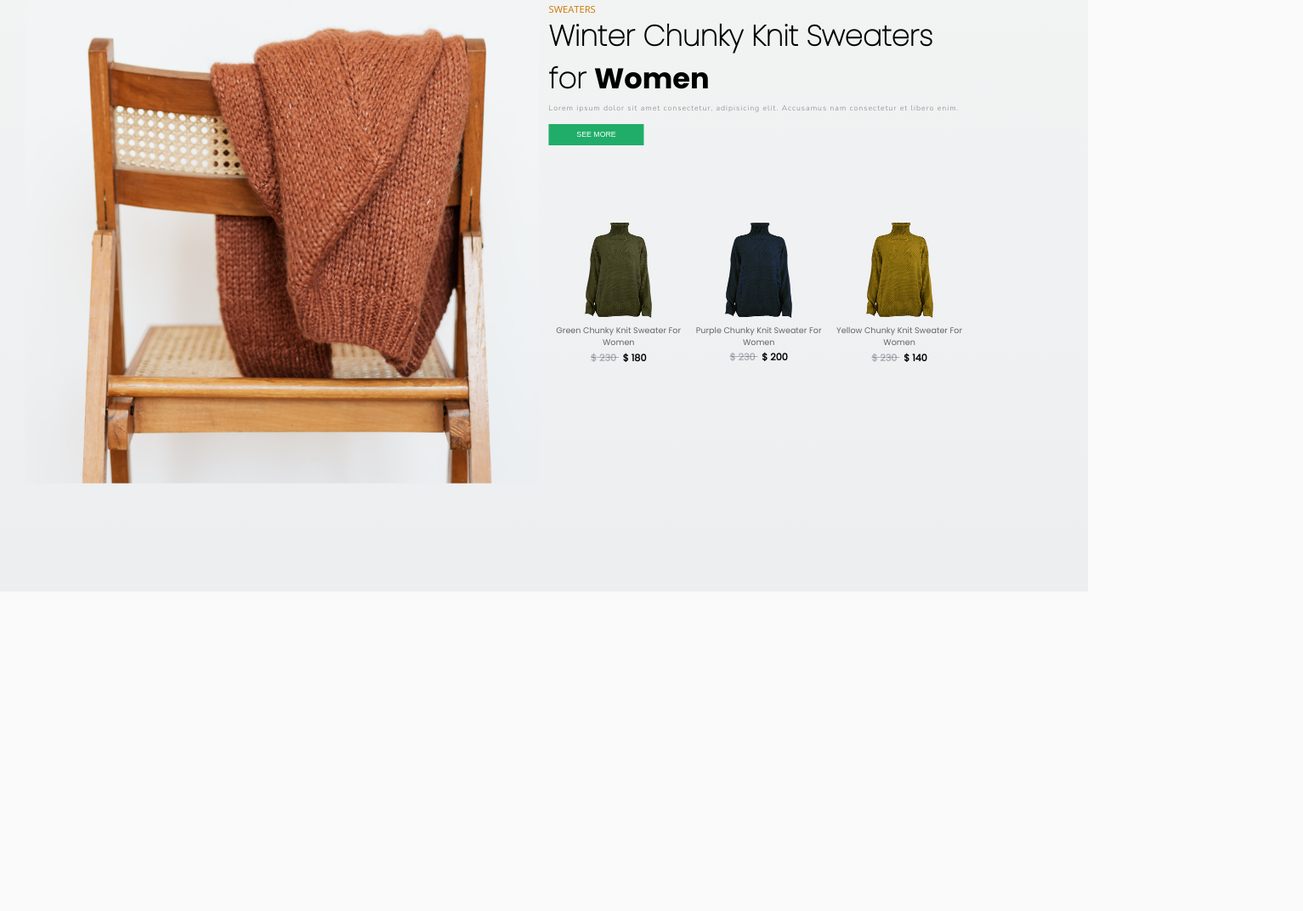
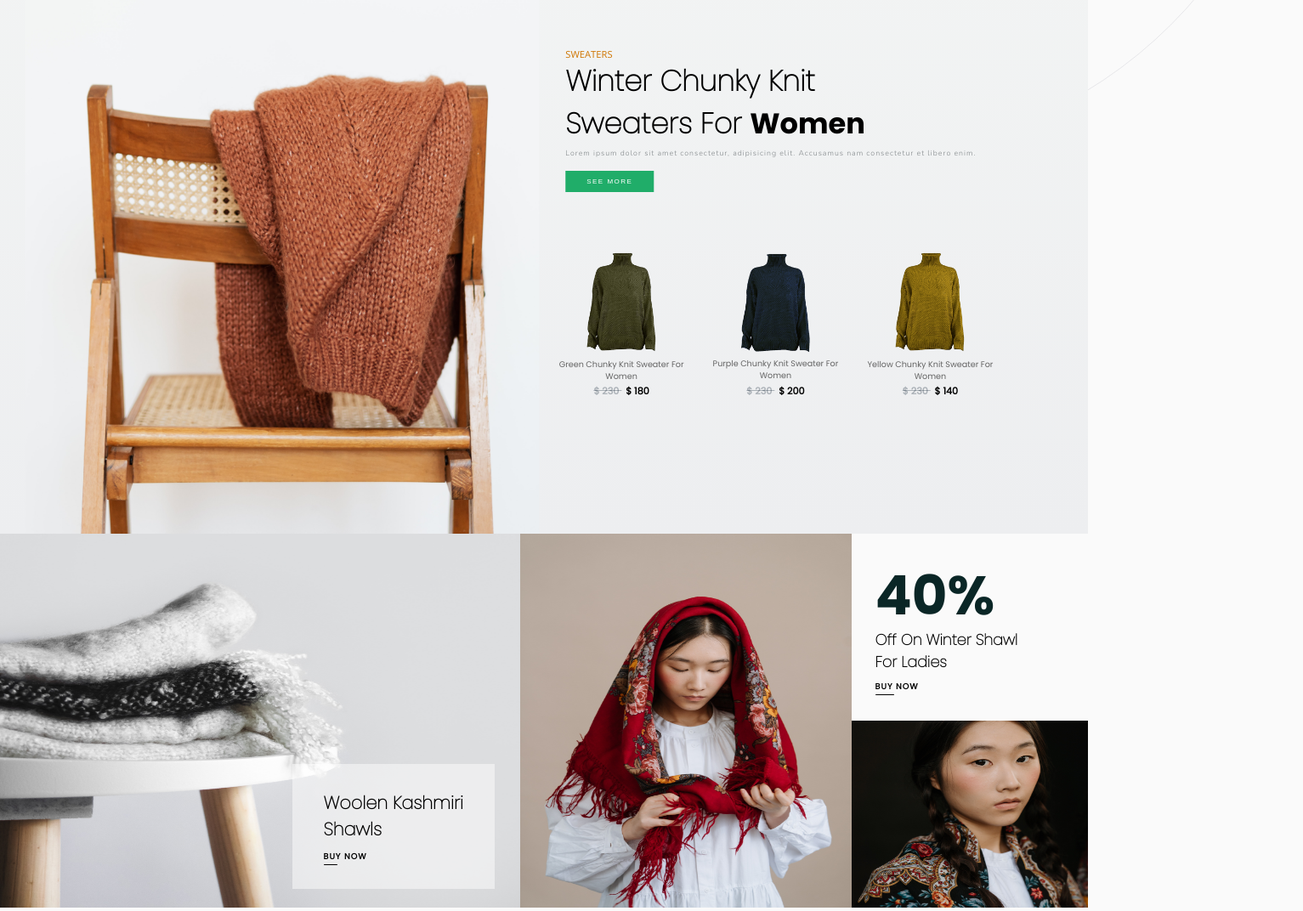
Before and after one commit to JaswanthReddyPadala/alisia-ecommerce, a plain HTML site: page index.html in a window 1280 px wide. Shown: the part 989-2061 px from the top of the page at 85% size, 1533 px wide, since content can reach past the window. Before the commit the page ends 1685 px from the top, so only its background shows below. Drawn offline with Linux system fonts and the light colour scheme; a web font is replaced by a local one.

Commit message:
add: girls-section

```diff
--- a/index.html
+++ b/index.html
@@ -45,8 +45,8 @@
                 <div class="info-more">
                     <img src="./resources/images/main-girl.png" alt="Girl wearing long tee">
                     <div class="allen-offers">
-                        <h2>Allen Solly Solid For Women</h2>
-                        <h5 class="pointer">MORE OFFERS</h5>
+                        <h2 class="allen-style">Allen Solly Solid For Women</h2>
+                        <h5 class="pointer more">MORE OFFERS</h5>
                     </div>
                     <div class="offer-box flex-all-center">
                         <h1>40%</h1>
@@ -74,17 +74,17 @@
         </div>
 
         <div class="sweater-main flex-all-center">
-            <img src="./resources/images/sweaters-main.png" alt="">
+            <img src="./resources/images/sweaters-main-crop.png" alt="">
 
             <div class="sweater-main-right">
                 <div class="sweater-main-right-info">
                     <h5>SWEATERS</h5>
-                    <h1 class="text-thin">Winter Chunky Knit Sweaters for <span class="text-bold">Women</span></h1>
+                    <h1 class="text-thin">Winter Chunky Knit <br> Sweaters For <span class="text-bold">Women</span></h1>
                     <p class="text-p">Lorem ipsum dolor sit amet consectetur, adipisicing elit. Accusamus nam consectetur et libero enim.</p>
                     <button class="shop-btn">SEE MORE</button>
                 </div>
 
-                <div class="sweater-select flex-all-center">
+                <div class="flex-all-center">
                     <div class="sweater-item flex-all-center">
                         <img src="./resources/images/sweater-1.png" alt="sweater-1">
                         <h3>Green Chunky Knit Sweater For Women</h3>
@@ -103,6 +103,30 @@
                 </div>
             </div>
         </div>
+
+    </section>
+
+    <section class="girls flex-all-center">
+        <div class="woolen-kashmiri">
+            <img src="./resources/images/girls-1.png" alt="">
+            <div class="woolen-kashmiri-info">
+                <h2 class="allen-style">Woolen Kashmiri <br> Shawls</h2>
+                <p class="pointer more">BUY NOW</p>
+            </div>
+        </div>
+
+        <div class="girl-2">
+            <img src="./resources/images/girls-2.png" alt="">
+        </div>
+
+        <div class="girls-set flex-all-center">
+            <div class="girls-info">
+                <h1>40%</h1>
+                <h2 class="allen-style">Off On Winter Shawl <br> For Ladies</h2>
+                <p class="more">BUY NOW</p>
+            </div>
+            <img src="./resources/images/girls-3.png" alt="">
+        </div>
     </section>
 </body>
 </html>
--- a/style.css
+++ b/style.css
@@ -11,6 +11,7 @@ html{
 
 body{
     background-color: #FAFAFA;
+    overflow-x: hidden;
 }
 
 @font-face{
@@ -91,7 +92,6 @@ nav{
     justify-content: space-between;
     align-items: center;
     padding: 2% 7% 1% 7%;
-    height:7vh;
 }
 
 .brand-name{
@@ -141,8 +141,6 @@ nav{
 
 main{
     display: flex;
-    height:72vh;
-    overflow: hidden;
     margin-top:-2vh;
     padding:0 7% 0 7%;
 
@@ -154,14 +152,9 @@ main{
     flex-direction: column;
 }
 
-.main-left > *{
-    justify-content: center;
-    align-items: center;
-
-}
-
 .text-box{
     display: flex;
+    align-items: center;
     justify-content: space-between;
 }
 .text-box-content{
@@ -198,17 +191,18 @@ main{
     font-weight: 200;
     letter-spacing: 1px;
     font-size: 0.55rem;
-    margin:3px 0 13px 0;
+    margin:3px 0 15px 0;
     color:#7F8487;
 }
 
 .shop-btn{
-    width:7rem;
+    width:6.5rem;
     height:1.6rem;
     background-color: #20AD69;
     color:#FFFFFF;
     border:none;
-    font-size: 0.55rem;
+    font-size: 0.5rem;
+    letter-spacing: 1.5px;
 }
 
 .info-more{
@@ -222,11 +216,13 @@ main{
 .info-more img{
     height:100%;
     flex-basis: 30%;
-    transform: translate(-10%);
+    transform: translate(-10%,10%);
+    position: relative;
+    z-index:100;
 }
 
 .allen-offers{
-    flex-basis: 42.5%;
+    flex-basis: 45%;
     display: flex;
     background-color: #F2F2F2;
     flex-direction: column;
@@ -235,12 +231,13 @@ main{
     font-family: "Poppins-Thin";
 }
 
-.allen-offers h2{
+.allen-style{
     font-size: 1rem;
+    font-family: "Poppins-Thin";
     margin-bottom:0.6rem ;
 }
 
-.allen-offers h5{
+.more{
     font-family: Poppins;
 font-weight: 600;
 font-size: 0.6rem;
@@ -248,7 +245,7 @@ letter-spacing: 1px;
 position: relative;
 }
 
-.allen-offers h5::after{
+.more::after{
     content: '';
     position:absolute;
     bottom:-3px;
@@ -259,13 +256,13 @@ position: relative;
     transition: all 0.25s ease-out;
 }
 
-.allen-offers h5:hover::after{
+.more:hover::after{
 width:30%;
 transition: all 0.25s ease-out;
 }
 
 .offer-box{
-    flex-basis: 23%;
+    flex-basis: 25%;
     height:55%;
     padding:2%;
     flex-direction: column;
@@ -353,7 +350,7 @@ border-radius: 1000px;
 }
 
 .brand-collab{
-    margin:1% 0 2.5% 0;
+    margin:0.25% 0 2.5% 0;
     padding:0 5%;
     z-index:10;
     position: relative;
@@ -404,17 +401,16 @@ color:#A1A1A1;
 .sweater-main img{
     width:55%;
     height:100%;
-    transform: translate(-10%,-15%);
+    transform: translate(-10%);
 }
 
 .sweater-main-right{
     height:100%;
-    transform: translate(-10%);
-    padding-bottom:10%;
+    transform: translate(-6%);
 }
 
 .sweater-main-right-info{
-    margin-bottom: 20%;
+    margin-bottom: 5rem;
 }
 
 .sweater-main-right-info h5{
@@ -426,11 +422,20 @@ color:#CF7500;
 
 .sweater-item{
     flex-direction: column;
+    justify-content: space-between;
 }
 
+.sweater-item:nth-child(1){
+    transform: translate(-10%);
+}
+
+.sweater-item:last-child{
+    transform: translate(10%);
+
+}
 .sweater-item img{
     transform: scale(1.3);
-    width:4.5rem;
+    width:4.65rem;
     height:auto;
     margin-bottom: 1rem;
 }
@@ -456,3 +461,69 @@ color:#CF7500;
     text-decoration:line-through;
     margin-right:0.3rem;
 }
+
+.girls{
+    width: 100%;
+    height: 55vh;
+}
+
+.woolen-kashmiri{
+    width:55%;
+    position: relative;
+    height:100%;
+}
+
+.woolen-kashmiri img, .girl-2 img{
+    width: 100%;
+    height:100%;
+}
+
+.woolen-kashmiri-info{
+    position: absolute;
+    bottom:5%;
+    right:5%;
+    padding:5% 6%;
+    background-color: rgba(255, 255, 255, 0.47);
+}
+
+.woolen-kashmiri-info h2{
+    font-size: 1.3rem;
+}
+.girl-2{
+    width:35%;
+    height:100%;
+}
+
+.girl-2 img{
+    height:100%;
+}
+
+
+.girls-set{
+    width:25%;
+    height:100%;
+    flex-direction: column;
+}
+
+.girls-set img, .girls-info{
+    width: 100%;
+    height:50%;
+}
+
+.girls-info{
+    display: flex;
+    padding:9% 10%;
+    flex-direction: column;
+}
+
+.girls-info h1{
+    font-family: Poppins-Bold;
+    font-weight: 900;
+    color:#0A2626;
+    font-size: 4rem;
+    margin-bottom: -0.5rem;
+}
+
+.girls-info h2{
+    font-size: 1.1rem;
+}
```
Also changed, not shown: resources/images/girls-1.png (added), resources/images/girls-2.png (added), resources/images/girls-3.png (added), resources/images/sweaters-main-crop.png (added).
